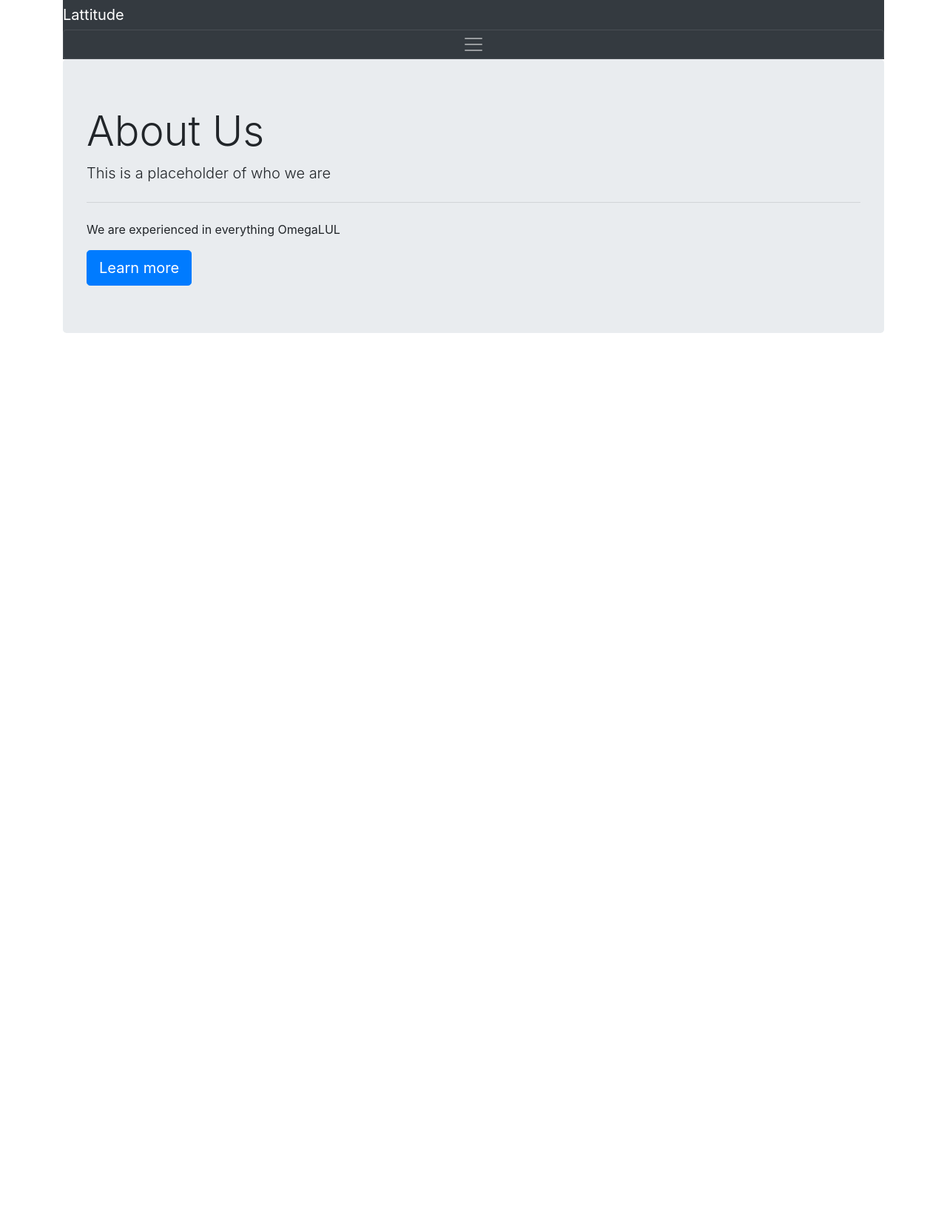
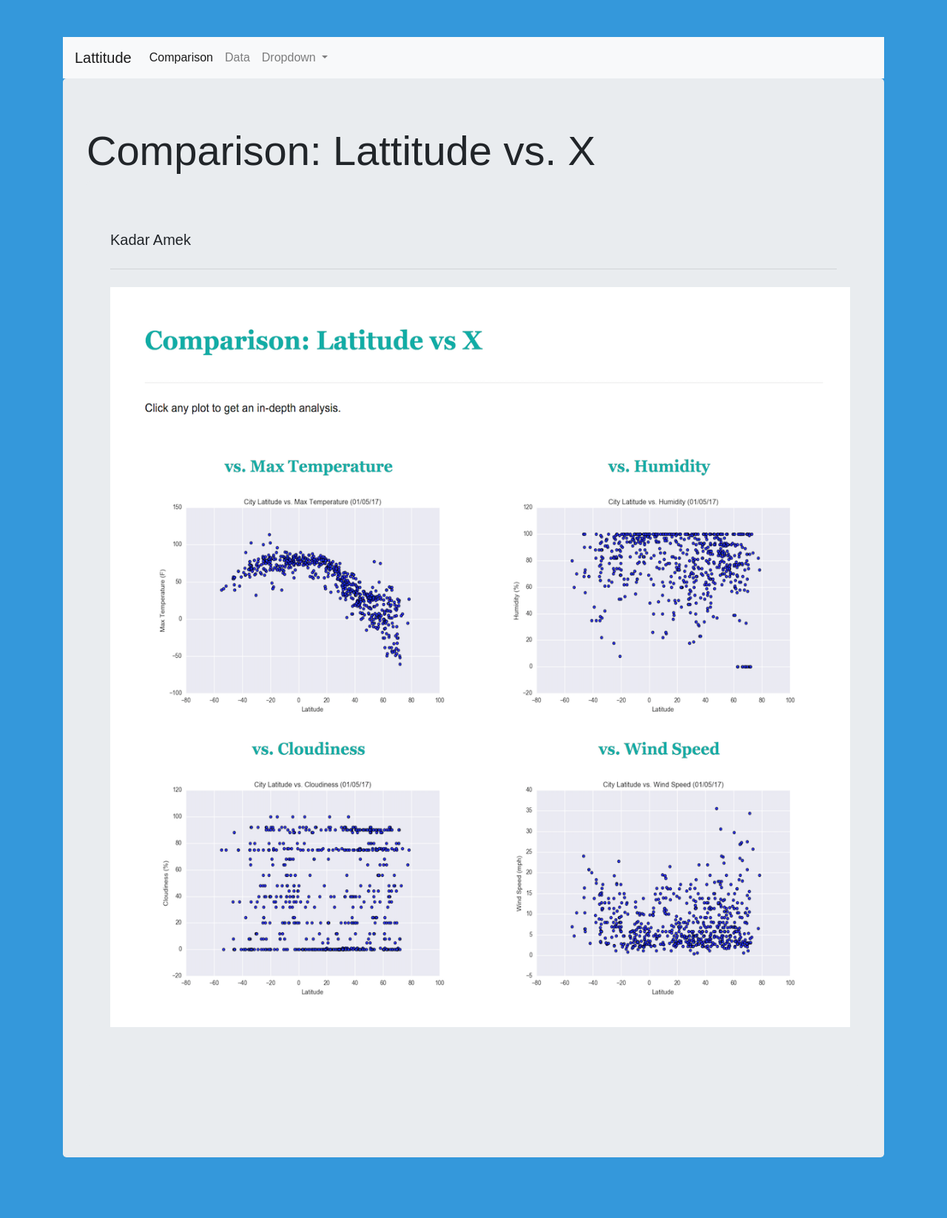
Before and after one commit to goldenMJ/Web-Design-Challenge, a Flask app: page /Comparison in a window 1280 px wide. Shown: the whole page at 74% size. Before the commit the page ends 450 px from the top, so only its background shows below. Run offline with Flask 2, Linux system fonts and the light colour scheme; some libraries are stand-ins or nearby versions.

Commit message:
adding pages

```diff
--- a/app/app.py
+++ b/app/app.py
@@ -9,7 +9,6 @@
 app = Flask(__name__)
 
 @app.route('/')
-@app.route('/about')
 def about():
     return render_template('home.html')  # render a template
 
@@ -26,6 +25,12 @@
     table = data.to_html
     return render_template('Data.html',tables=table)
 
+@app.route('/action')
+def action():
+    data = pd.read_csv('/Users/seve/Desktop/Web-Design-Challenge/Resources/cities.csv')
+    table = data.to_html
+    return render_template('Data.html',tables=table)
+
 
 # start the server with the 'run()' method
 if __name__ == '__main__':
--- a/app/templates/comparison.html
+++ b/app/templates/comparison.html
@@ -3,10 +3,11 @@
 {% include "header.html" %}
 
 <div class="jumbotron">
-        <h1 class="display-4">About Us</h1>
-        <p class="lead">This is a placeholder of who we are</p>
-        <hr class="my-4">
-        <p>We are experienced in everything OmegaLUL</p>
-        <a class="btn btn-primary btn-lg" href="#" role="button">Learn more</a>
+        <h1 class="display-4">Comparison: Lattitude vs. X</h1>
+        <div class="jumbotron">
+                <p class="lead">Kadar Amek </p>
+                <hr class="my-4">
+                <p align='right'> <img src="{{ url_for('static', filename='img/comparison.png') }}" alt="" width="1000" height="1000" align="center"> </p>
+        </div>
 </div>
 {% endblock %}
--- a/app/templates/header.html
+++ b/app/templates/header.html
@@ -1,4 +1,4 @@
-<nav class="navbar-nav navbar-right navbar-dark bg-dark">
+<!-- <nav class="navbar-nav navbar-right navbar-dark bg-dark">
         <a class="navbar-brand" href="/">Lattitude</a>
         <button class="navbar-toggler" type="button" data-toggle="collapse" data-target="#navbarText" aria-controls="navbarText" aria-expanded="false" aria-label="Toggle navigation">
           <span class="navbar-toggler-icon"></span>
@@ -19,3 +19,33 @@
           </li>
         </div>
       </nav>
+
+-       -->
+
+<nav class="navbar navbar-expand-lg navbar-light bg-light">
+  <a class="navbar-brand" href="/">Lattitude</a>
+  <button class="navbar-toggler" type="button" data-toggle="collapse" data-target="#navbarSupportedContent" aria-controls="navbarSupportedContent" aria-expanded="false" aria-label="Toggle navigation">
+    <span class="navbar-toggler-icon"></span>
+  </button>
+
+  <div class="collapse navbar-collapse" id="navbarSupportedContent">
+    <ul class="navbar-nav mr-auto">
+      <li class="nav-item active">
+        <a class="nav-link" href="/Comparison">Comparison<span class="sr-only">(current)</span></a>
+      </li>
+      <li class="nav-item">
+        <a class="nav-link" href="/Data">Data</a>
+      </li>
+      <li class="nav-item dropdown">
+        <a class="nav-link dropdown-toggle" href="#" id="navbarDropdown" role="button" data-toggle="dropdown" aria-haspopup="true" aria-expanded="false">
+          Dropdown
+        </a>
+        <div class="dropdown-menu" aria-labelledby="navbarDropdown">
+          <a class="dropdown-item" href="#">Action</a>
+          <a class="dropdown-item" href="#">Another action</a>
+          <div class="dropdown-divider"></div>
+          <a class="dropdown-item" href="#">Something else here</a>
+        </div>
+    </ul>
+  </div>
+</nav>
--- a/app/templates/main.html
+++ b/app/templates/main.html
@@ -11,7 +11,7 @@
     <!-- Bootstrap CSS -->
     <link rel="stylesheet" href="https://stackpath.bootstrapcdn.com/bootstrap/4.1.3/css/bootstrap.min.css" integrity="sha384-MCw98/SFnGE8fJT3GXwEOngsV7Zt27NXFoaoApmYm81iuXoPkFOJwJ8ERdknLPMO" crossorigin="anonymous">
     <link rel="stylesheet" href="https://use.fontawesome.com/releases/v5.2.0/css/all.css" integrity="sha384-hWVjflwFxL6sNzntih27bfxkr27PmbbK/iSvJ+a4+0owXq79v+lsFkW54bOGbiDQ" crossorigin="anonymous">
-    <link rel="stylesheet" type="text/css" href="{{ url_for('static', filename='style.css') }}"/>
+    <link rel="stylesheet" type="text/css" href="static/css/style.css"/>
     <title>Example of Flask</title>
 </head>
 <body>
```
Also changed, not shown: app/max_temp.html (deleted, +0 -18 lines), app/templates/max_temp.html (+18 -0 lines), app/static/img/comparison.png (added), 4 other files.
